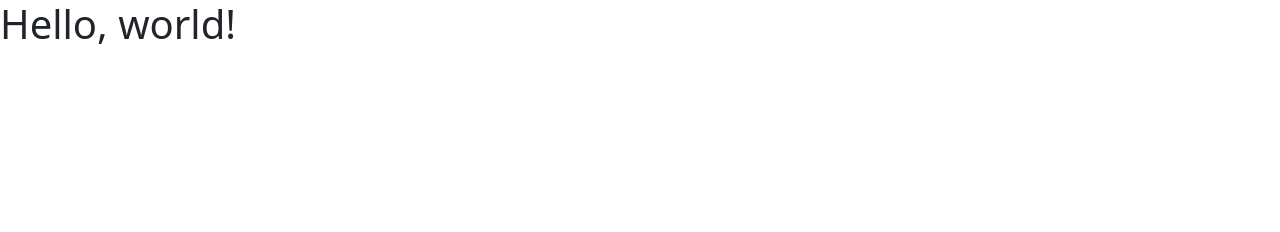
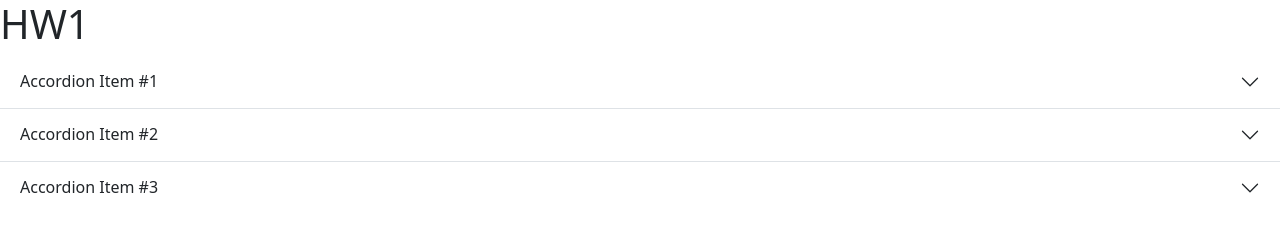
Before and after one commit to kalebtking/MIS-4013, a plain HTML site: page page2.html in a window 1280 px wide. Drawn offline with nearby package versions, Linux system fonts and the light colour scheme.

Commit message:
Update page2.html

```diff
--- a/page2.html
+++ b/page2.html
@@ -3,11 +3,43 @@
   <head>
     <meta charset="utf-8">
     <meta name="viewport" content="width=device-width, initial-scale=1">
-    <title>Bootstrap demo</title>
+    <title>MIS-4013 HW1</title>
     <link href="https://cdn.jsdelivr.net/npm/bootstrap@5.3.3/dist/css/bootstrap.min.css" rel="stylesheet" integrity="sha384-QWTKZyjpPEjISv5WaRU9OFeRpok6YctnYmDr5pNlyT2bRjXh0JMhjY6hW+ALEwIH" crossorigin="anonymous">
   </head>
   <body>
-    <h1>Hello, world!</h1>
+    <h1>HW1</h1>
+    <div class="accordion accordion-flush" id="accordionFlushExample">
+  <div class="accordion-item">
+    <h2 class="accordion-header">
+      <button class="accordion-button collapsed" type="button" data-bs-toggle="collapse" data-bs-target="#flush-collapseOne" aria-expanded="false" aria-controls="flush-collapseOne">
+        Accordion Item #1
+      </button>
+    </h2>
+    <div id="flush-collapseOne" class="accordion-collapse collapse" data-bs-parent="#accordionFlushExample">
+      <div class="accordion-body">Placeholder content for this accordion, which is intended to demonstrate the <code>.accordion-flush</code> class. This is the first item's accordion body.</div>
+    </div>
+  </div>
+  <div class="accordion-item">
+    <h2 class="accordion-header">
+      <button class="accordion-button collapsed" type="button" data-bs-toggle="collapse" data-bs-target="#flush-collapseTwo" aria-expanded="false" aria-controls="flush-collapseTwo">
+        Accordion Item #2
+      </button>
+    </h2>
+    <div id="flush-collapseTwo" class="accordion-collapse collapse" data-bs-parent="#accordionFlushExample">
+      <div class="accordion-body">Placeholder content for this accordion, which is intended to demonstrate the <code>.accordion-flush</code> class. This is the second item's accordion body. Let's imagine this being filled with some actual content.</div>
+    </div>
+  </div>
+  <div class="accordion-item">
+    <h2 class="accordion-header">
+      <button class="accordion-button collapsed" type="button" data-bs-toggle="collapse" data-bs-target="#flush-collapseThree" aria-expanded="false" aria-controls="flush-collapseThree">
+        Accordion Item #3
+      </button>
+    </h2>
+    <div id="flush-collapseThree" class="accordion-collapse collapse" data-bs-parent="#accordionFlushExample">
+      <div class="accordion-body">Placeholder content for this accordion, which is intended to demonstrate the <code>.accordion-flush</code> class. This is the third item's accordion body. Nothing more exciting happening here in terms of content, but just filling up the space to make it look, at least at first glance, a bit more representative of how this would look in a real-world application.</div>
+    </div>
+  </div>
+</div>
     <script src="https://cdn.jsdelivr.net/npm/bootstrap@5.3.3/dist/js/bootstrap.bundle.min.js" integrity="sha384-YvpcrYf0tY3lHB60NNkmXc5s9fDVZLESaAA55NDzOxhy9GkcIdslK1eN7N6jIeHz" crossorigin="anonymous"></script>
   </body>
 </html>
```
